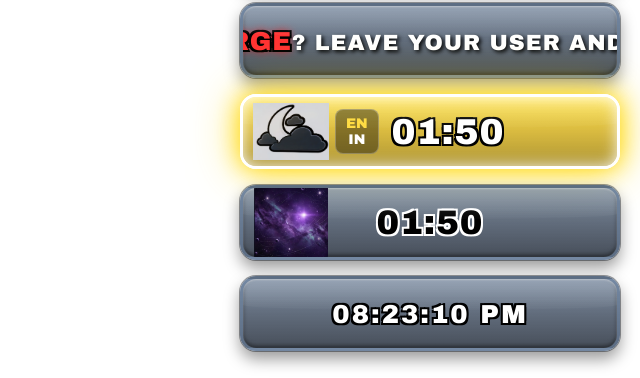
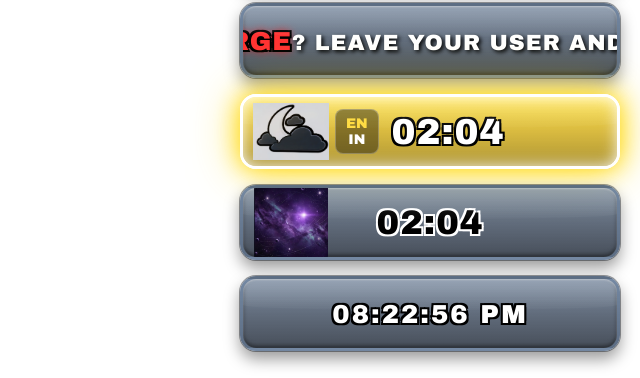
Before and after one commit to SevenD1-Seven/Egg-Alert, a plain HTML site: page index.html in a window 1280 px wide. Shown: the part 108-486 px from the top of the page, 640-1280 px from the left. Drawn offline with Linux system fonts and the light colour scheme.

Commit message:
Update index.html

```diff
--- a/index.html
+++ b/index.html
@@ -284,7 +284,7 @@
     // Adjust manualTimerCorrectionSec (+1 forward, -1 backward)
     // or call window.stepClockSecond(1) / window.stepClockSecond(-1)
     // =========================================================================
-    const streamLagOffsetSec = 14;
+    const streamLagOffsetSec = 0;
     let manualTimerCorrectionSec = -10;
 
     function adjustClockByOneSecond(direction = 1) {
```
